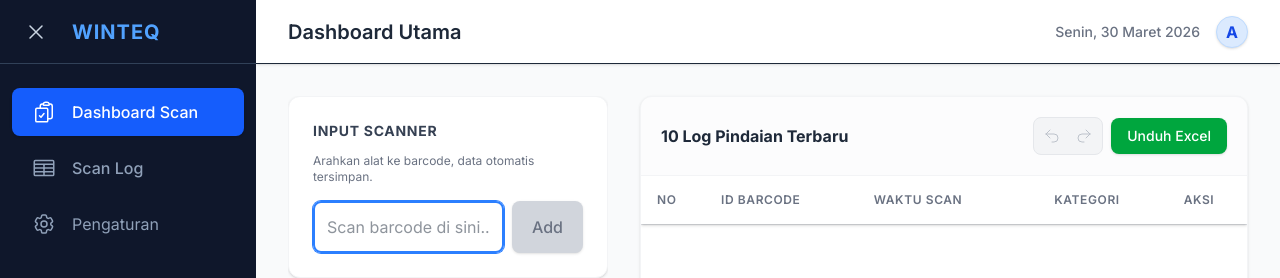
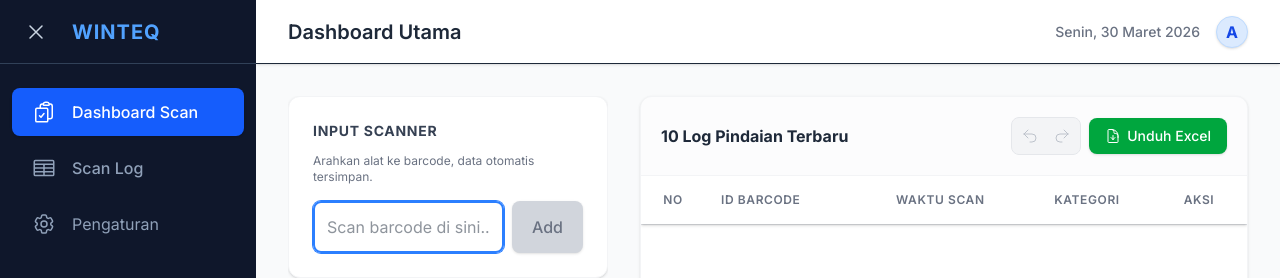
Before and after one commit to pratama082004-wq/barcode-scanner, a Next.js app: page / in a window 1280 px wide. Shown: the top 278 px of the page. Built offline with nearby package versions, Linux system fonts and the light colour scheme.

Commit message:
update terbaru

```diff
--- a/src/components/DashboardScan.tsx
+++ b/src/components/DashboardScan.tsx
@@ -1,8 +1,11 @@
 "use client";
 
 import { useState, useRef, useEffect } from "react";
-import * as XLSX from "xlsx";
-import { TrashIcon, ArrowPathIcon, ExclamationTriangleIcon, ArrowUturnLeftIcon, ArrowUturnRightIcon, PlusIcon, FolderOpenIcon } from "@heroicons/react/24/outline";
+import * as XLSX from "xlsx-js-style";
+import {
+  TrashIcon, ArrowPathIcon, ExclamationTriangleIcon, ArrowUturnLeftIcon,
+  ArrowUturnRightIcon, PlusIcon, FolderOpenIcon, DocumentArrowDownIcon
+} from "@heroicons/react/24/outline";
 import Modal from "./ui/Modal";
 
 type ScanItem = {
@@ -40,32 +43,54 @@
     setIsMounted(true);
     const savedData = localStorage.getItem("winteq_scanner_data");
     const savedSheets = localStorage.getItem("winteq_scanner_sheets");
+
+    // BACA MEMORI UI KATEGORI DARI LOCAL STORAGE
+    const savedCategory = localStorage.getItem("winteq_dashboard_selectedCategory");
+
     if (savedData) {
       const parsed = JSON.parse(savedData);
       setScannedItems(parsed);
       latestItemsRef.current = parsed;
     }
-    if (savedSheets) setSheets(JSON.parse(savedSheets));
+    if (savedSheets) {
+      const parsedSheets = JSON.parse(savedSheets);
+      setSheets(parsedSheets);
+
+      // Set kategori dari memori, pastikan sheet-nya masih ada
+      if (savedCategory && (savedCategory === "Default" || parsedSheets.includes(savedCategory))) {
+        setSelectedCategory(savedCategory);
+      }
+    }
   }, []);
 
   useEffect(() => {
     if (isMounted) {
       localStorage.setItem("winteq_scanner_data", JSON.stringify(scannedItems));
       localStorage.setItem("winteq_scanner_sheets", JSON.stringify(sheets));
+
+      // SIMPAN MEMORI UI KATEGORI KE LOCAL STORAGE
+      localStorage.setItem("winteq_dashboard_selectedCategory", selectedCategory);
     }
-  }, [scannedItems, sheets, isMounted]);
+  }, [scannedItems, sheets, selectedCategory, isMounted]);
 
   useEffect(() => {
     if (!anyModalOpen) inputRef.current?.focus();
   }, [scannedItems, anyModalOpen]);
 
-  const saveHistory = () => { setPastStates((prev) => [...prev.slice(-19), latestItemsRef.current]); setFutureStates([]); };
+  const saveHistory = () => {
+    const snapshot = [...latestItemsRef.current];
+    setPastStates((prev) => [...prev.slice(-19), snapshot]);
+    setFutureStates([]);
+  };
 
   const handleUndo = () => {
     if (pastStates.length === 0) return;
     const previousState = pastStates[pastStates.length - 1];
     setPastStates((prev) => prev.slice(0, -1));
-    setFutureStates((prev) => [...prev, latestItemsRef.current]);
+
+    const snapshot = [...latestItemsRef.current];
+    setFutureStates((prev) => [...prev, snapshot]);
+
     latestItemsRef.current = previousState;
     setScannedItems(previousState);
   };
@@ -74,7 +99,10 @@
     if (futureStates.length === 0) return;
     const nextState = futureStates[futureStates.length - 1];
     setFutureStates((prev) => prev.slice(0, -1));
-    setPastStates((prev) => [...prev, latestItemsRef.current]);
+
+    const snapshot = [...latestItemsRef.current];
+    setPastStates((prev) => [...prev, snapshot]);
+
     latestItemsRef.current = nextState;
     setScannedItems(nextState);
   };
@@ -118,26 +146,24 @@
 
     if (isDuplicate) {
       setDuplicateModal({ isOpen: true, pendingBarcode: currentBarcode });
-      setBarcodeData(""); // Tetap dikosongkan agar input siap untuk aksi selanjutnya
+      setBarcodeData("");
       return;
     }
 
     addBarcode(currentBarcode);
   };
 
-  // --- SOLUSI: Pisahkan KeyDown (Pencegah Bug) dan KeyUp (Eksekutor) ---
   const handleKeyDown = (e: React.KeyboardEvent<HTMLInputElement>) => {
     if (e.key === "Enter") {
-      e.preventDefault(); // Mencegah form ke-submit secara otomatis
+      e.preventDefault();
     }
   };
 
   const handleKeyUp = (e: React.KeyboardEvent<HTMLInputElement>) => {
     if (e.key === "Enter") {
-      submitBarcodeData(); // Hanya dieksekusi SAAT JARI DILEPAS dari tombol
+      submitBarcodeData();
     }
   };
-  // ---------------------------------------------------------------------
 
   const handleCreateNewSheet = () => {
     const sheetName = newSheetName.trim();
@@ -169,9 +195,50 @@
 
   const exportToExcelWithAlert = () => {
     if (latestItemsRef.current.length === 0) return setAlertModal({ isOpen: true, title: "Data Kosong", message: "Belum ada data pindaian barcode yang bisa diunduh." });
-    const dataToExport = latestItemsRef.current.slice(0, 10).map((item, i) => ({ "No": i + 1, "ID Barcode": item.barcode_id, "Waktu Scan": item.created_at, "Kategori": item.category || "Default" }));
-    const worksheet = XLSX.utils.json_to_sheet(dataToExport); const workbook = XLSX.utils.book_new();
-    XLSX.utils.book_append_sheet(workbook, worksheet, "10_Log_Terbaru"); XLSX.writeFile(workbook, "Laporan_Cepat_Winteq.xlsx");
+
+    const dataToExport = latestItemsRef.current.slice(0, 10);
+    const headers = ["NO", "ID BARCODE", "WAKTU SCAN", "KATEGORI"];
+
+    const rows = dataToExport.map((item, i) => [
+      i + 1,
+      item.barcode_id,
+      item.created_at,
+      item.category || "Default"
+    ]);
+
+    const aoaData = [headers, ...rows];
+    const ws = XLSX.utils.aoa_to_sheet(aoaData);
+
+    ws['!cols'] = [{ wpx: 60 }, { wpx: 220 }, { wpx: 200 }, { wpx: 150 }];
+
+    for (const key in ws) {
+      if (key[0] === '!') continue;
+      const cell = ws[key];
+      const rowIndex = parseInt(key.replace(/[A-Z]/g, ''));
+      const colLetter = key.replace(/[0-9]/g, '');
+
+      let hAlign = "left";
+      if (colLetter === 'A' || colLetter === 'C' || colLetter === 'D') hAlign = "center";
+
+      cell.s = {
+        font: { name: "Arial", sz: 11, color: { rgb: "1F2937" } },
+        alignment: { horizontal: hAlign, vertical: "top", wrapText: true },
+        border: { bottom: { style: "thin", color: { rgb: "D1D5DB" } } }
+      };
+
+      if (rowIndex === 1) {
+        cell.s.font.bold = true;
+        cell.s.font.color = { rgb: "111827" };
+        cell.s.fill = { fgColor: { rgb: "E5E7EB" } };
+        cell.s.alignment.horizontal = "center";
+        cell.s.alignment.vertical = "center";
+        cell.s.border = { bottom: { style: "medium", color: { rgb: "9CA3AF" } } };
+      }
+    }
+
+    const workbook = XLSX.utils.book_new();
+    XLSX.utils.book_append_sheet(workbook, ws, "10_Log_Terbaru");
+    XLSX.writeFile(workbook, "Laporan_Cepat_Winteq.xlsx");
   };
 
   const handleDuplicateCancel = () => setDuplicateModal({ isOpen: false, pendingBarcode: "" });
@@ -254,11 +321,8 @@
                 ref={inputRef}
                 value={barcodeData}
                 onChange={(e) => setBarcodeData(e.target.value)}
-
-                // MENGGUNAKAN LOGIKA BARU DI SINI 👇
                 onKeyDown={handleKeyDown}
                 onKeyUp={handleKeyUp}
-
                 disabled={anyModalOpen}
                 className="w-full p-3 border-2 border-gray-300 rounded-lg focus:outline-none focus:border-blue-500 focus:ring-1 focus:ring-blue-500 transition-all text-base disabled:bg-gray-100 disabled:cursor-not-allowed"
                 placeholder={anyModalOpen ? "Menunggu aksi..." : "Scan barcode di sini..."}
@@ -299,7 +363,10 @@
                 <button onClick={handleUndo} disabled={pastStates.length === 0} className={`p-1.5 rounded-md flex items-center transition-all ${pastStates.length > 0 ? "bg-white text-gray-700 shadow-sm hover:text-blue-600" : "text-gray-400 cursor-not-allowed opacity-60"}`} title="Undo (Ctrl+Z)"><ArrowUturnLeftIcon className="w-4 h-4" /></button>
                 <button onClick={handleRedo} disabled={futureStates.length === 0} className={`p-1.5 rounded-md flex items-center transition-all ml-1 ${futureStates.length > 0 ? "bg-white text-gray-700 shadow-sm hover:text-blue-600" : "text-gray-400 cursor-not-allowed opacity-60"}`} title="Redo (Ctrl+Y)"><ArrowUturnRightIcon className="w-4 h-4" /></button>
               </div>
-              <button onClick={exportToExcelWithAlert} className="bg-green-600 hover:bg-green-700 text-white text-sm font-medium py-2 px-4 rounded-lg shadow-sm">Unduh Excel</button>
+              <button onClick={exportToExcelWithAlert} className="bg-green-600 hover:bg-green-700 text-white text-sm font-medium py-2 px-4 rounded-lg shadow-sm flex items-center">
+                <DocumentArrowDownIcon className="w-4 h-4 mr-1.5" />
+                Unduh Excel
+              </button>
               {scannedItems.length > 0 && <button onClick={() => setResetConfirmOpen(true)} className="bg-red-50 hover:bg-red-100 text-red-600 text-sm font-medium py-2 px-4 rounded-lg border border-red-200">Reset Data</button>}
             </div>
           </div>
@@ -307,9 +374,9 @@
             <table className="w-full text-left border-collapse min-w-[500px]">
               <thead className="sticky top-0 bg-white shadow-sm z-10">
                 <tr className="text-xs uppercase tracking-wider text-gray-500 border-b border-gray-200">
-                  <th className="p-4 font-semibold w-16">No</th>
+                  <th className="p-4 font-semibold w-16 text-center">No</th>
                   <th className="p-4 font-semibold">ID Barcode</th>
-                  <th className="p-4 font-semibold">Waktu Scan</th>
+                  <th className="p-4 font-semibold text-center">Waktu Scan</th>
                   <th className="p-4 font-semibold text-center w-32">Kategori</th>
                   <th className="p-4 font-semibold w-24 text-center">Aksi</th>
                 </tr>
@@ -318,11 +385,11 @@
                 {scannedItems.length === 0 ? (
                   <tr><td colSpan={5} className="p-16 text-center text-gray-400">Belum ada data pindaian barcode.</td></tr>
                 ) : (
-                  scannedItems.slice(0, 8).map((item, index) => (
+                  scannedItems.slice(0, 10).map((item, index) => (
                     <tr key={item.id} className="border-b border-gray-100 last:border-0 hover:bg-blue-50/30 transition-colors group">
-                      <td className="p-4 text-gray-600">{index + 1}</td>
+                      <td className="p-4 text-gray-600 text-center">{index + 1}</td>
                       <td className="p-4 font-medium text-gray-900 break-all">{item.barcode_id}</td>
-                      <td className="p-4 text-gray-600">{item.created_at}</td>
+                      <td className="p-4 text-gray-600 text-center">{item.created_at}</td>
                       <td className="p-4 text-center">
                         <span className="px-2 py-1 bg-gray-100 text-gray-600 rounded text-xs font-medium border border-gray-200 inline-block max-w-[120px] truncate" title={item.category || "Default"}>
                           {item.category || "Default"}
```
Also changed, not shown: src/components/ScanLog.tsx (+20 -7 lines).
